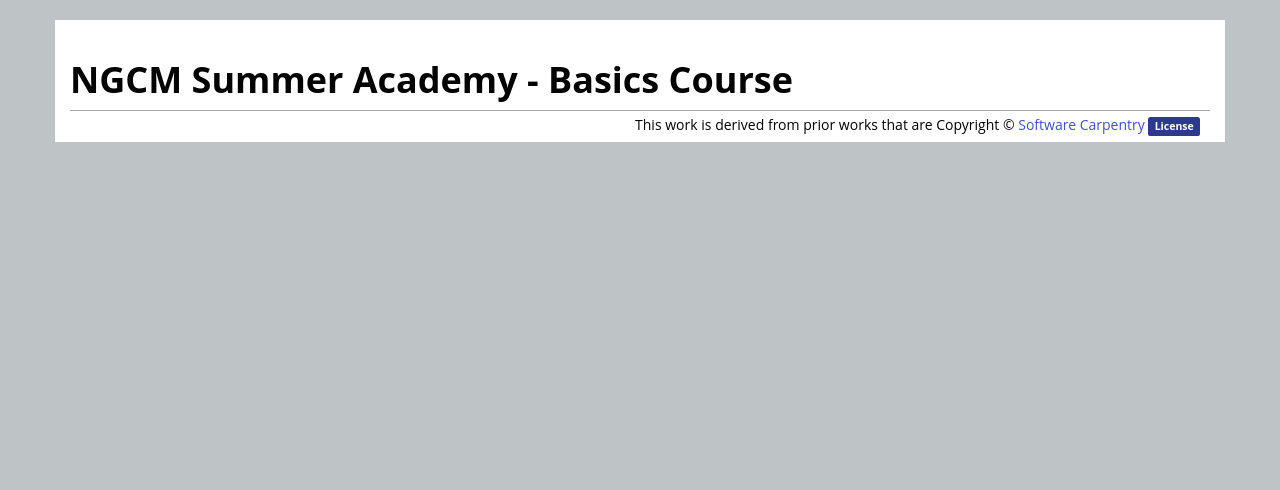
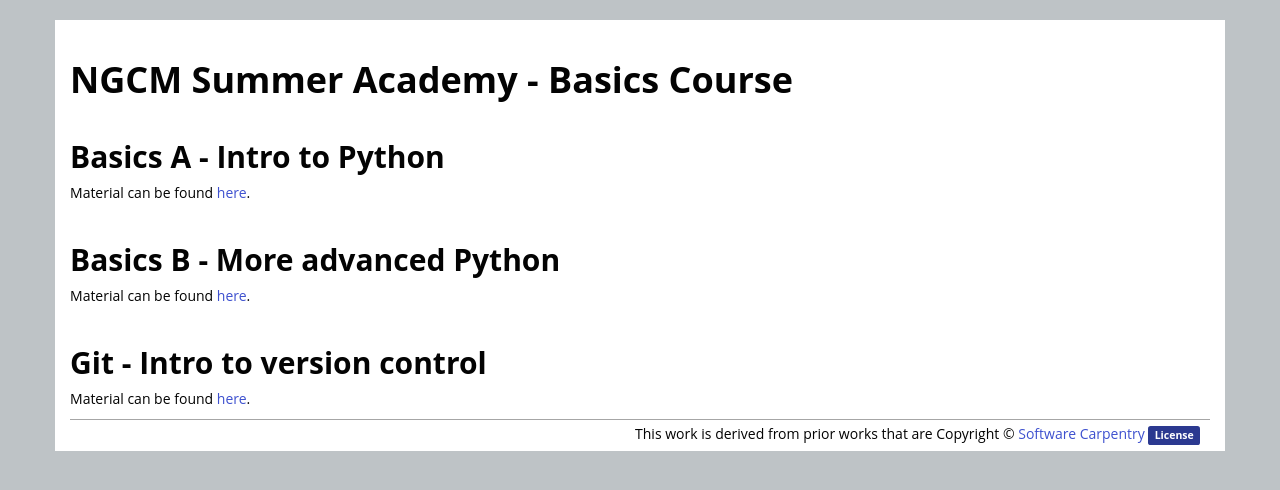
Before and after one commit to ngcm/summer-academy-2016-basics, a plain HTML site: page index.html in a window 1280 px wide. Drawn offline with nearby package versions, Linux system fonts and the light colour scheme.

Commit message:
basics b link in index

```diff
--- a/index.html
+++ b/index.html
@@ -22,20 +22,20 @@
       <section>
         <h1> NGCM Summer Academy - Basics Course </h1>
       </section>
-      <!-- <section>
+      <section>
         <h2> Basics A - Intro to Python</h2>
         <p>Material can be found <a href="basics_A/index.html">here</a>.</p>
       </section>
 
       <section>
         <h2> Basics B - More advanced Python</h2>
-        <p>Material can be found <a href="basics_B/index.html">here</a>.</p>
+        <p>Material can be found <a href="http://nbviewer.jupyter.org/github/ngcm/summer-academy-2016-basics/blob/gh-pages/basics_B/Intermediate_Python/index.ipynb">here</a>.</p>
       </section>
 
       <section>
         <h2> Git - Intro to version control</h2>
         <p>Material can be found <a href="git/index.html">here</a>.</p>
-      </section> -->
+      </section>
       </article>
       <div class="footer">
         This work is derived from prior works that are Copyright © <a href="http://software-carpentry.org">Software Carpentry</a>
```
Also changed, not shown: basics_B/index.html (deleted, +0 -1 lines).
